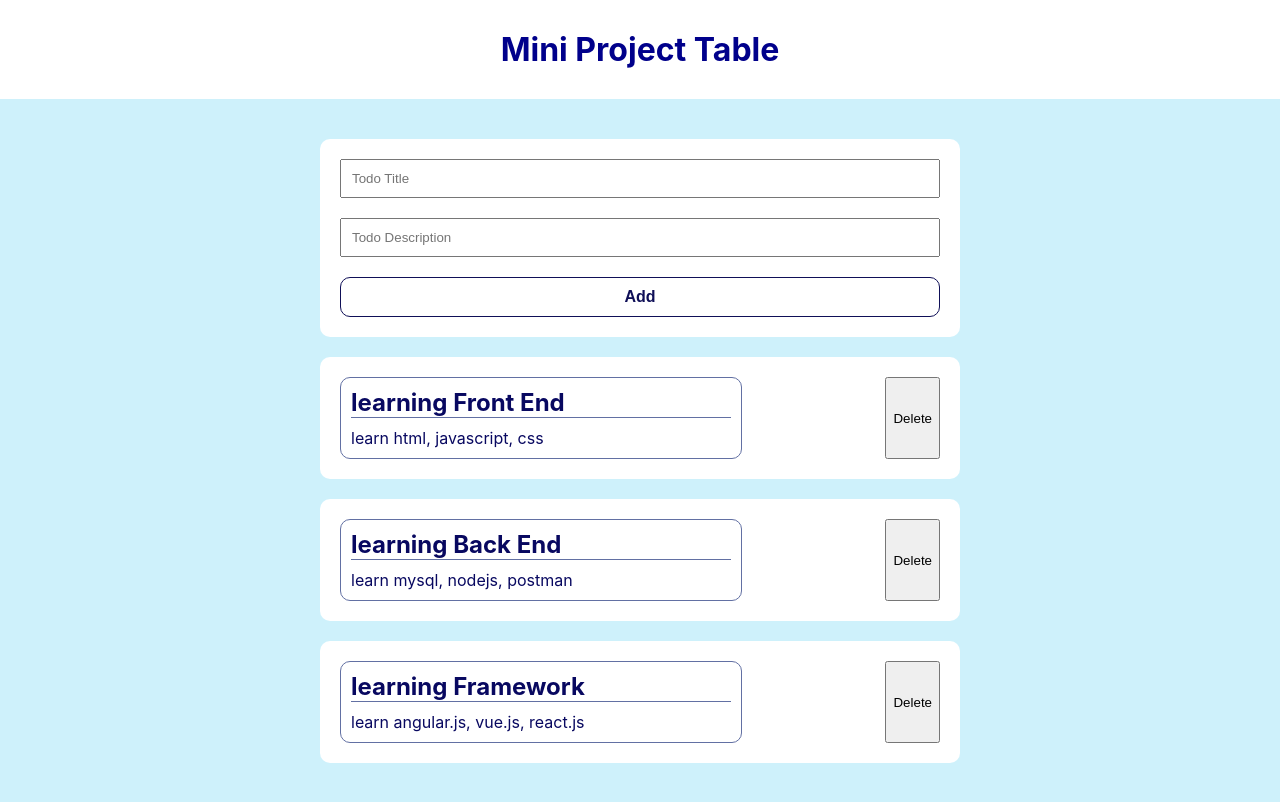
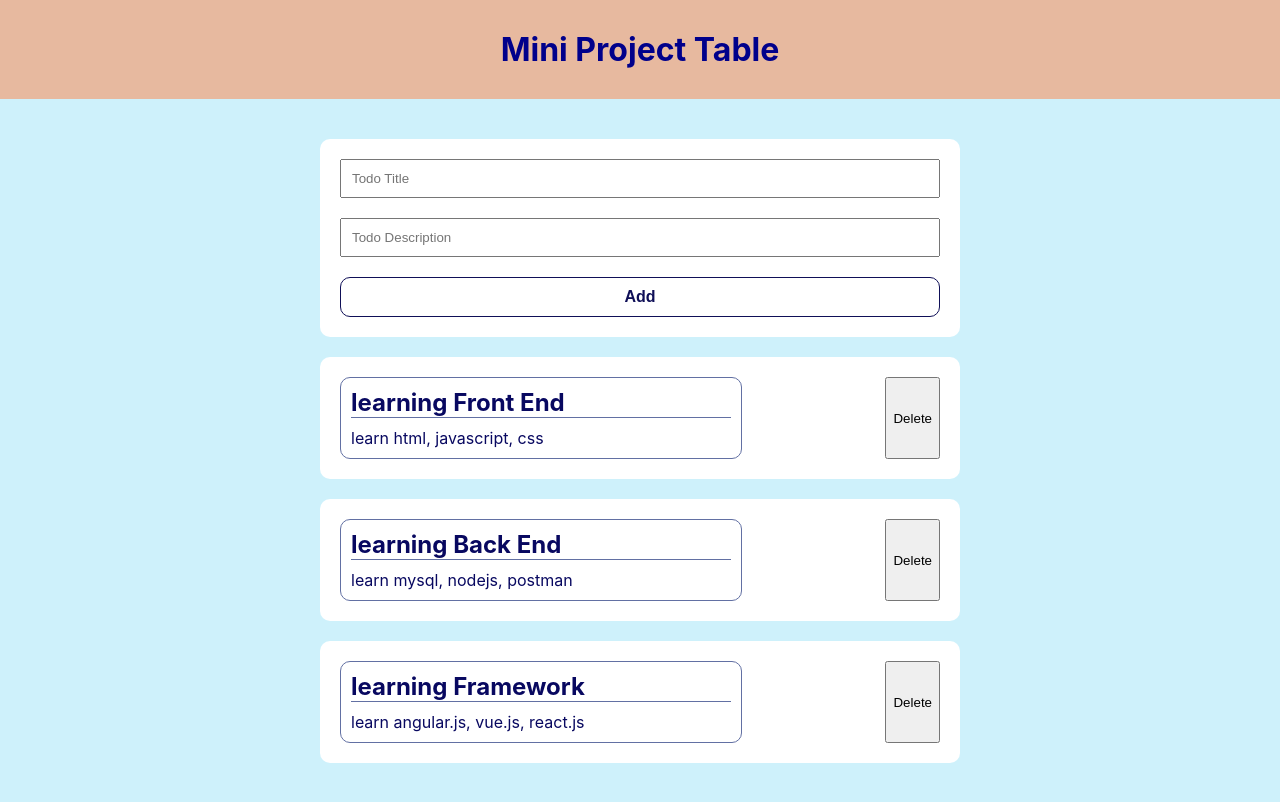
Before and after one commit to Fathurrahman509/react_minipro_batch_V, a React (Create React App) app in the folder mini-project-react/: page / in a window 1280 px wide. Built offline with nearby package versions, Linux system fonts and the light colour scheme.

Commit message:
still at same stuck

```diff
--- a/mini-project-react/src/components/Header.css
+++ b/mini-project-react/src/components/Header.css
@@ -1,5 +1,5 @@
 header {
-    background-color: rgb(10, 40, 66);
+    background-color: rgb(231, 185, 159);
     display: flex;
     justify-content: center;
 }
--- a/mini-project-react/src/components/Header.js
+++ b/mini-project-react/src/components/Header.js
@@ -1,30 +1,14 @@
-// import React, { Component } from 'react'
-
-// class Header extends Component {
-//     render() {
-//         return (
-//             <header>
-// <h1>
-//     Mini Project Table
-// </h1>
-//             </header>
-//         )
-//     }
-// }
-
-// export default Header
-
 import React, { Component } from 'react'
 import './Header.css'
 
 class Header extends Component {
     render() {
         return (
-            <div>
+            <header>
                 <h1>
                     Mini Project Table
                 </h1>
-            </div>
+            </header>
         )
     }
 }
--- a/mini-project-react/src/components/TodoCard.js
+++ b/mini-project-react/src/components/TodoCard.js
@@ -10,7 +10,6 @@ import './TodoCard.css'
           <p>{this.props.todo.description}</p>
         </div>
         <button>Delete</button>
-
       </div>
     )
   }
--- a/mini-project-react/src/components/TodoContainer.js
+++ b/mini-project-react/src/components/TodoContainer.js
@@ -40,7 +40,7 @@ class TodoContainer extends Component {
           return <TodoCard todo={todo} key={todo.title} />
         })}
       </section>
-    )
+     )
   }
 }
 
```
Also changed, not shown: mini-project-react/src/components/AddTodo.js (+7 -7 lines). Lines whose indentation alone changed are shown as unchanged.
